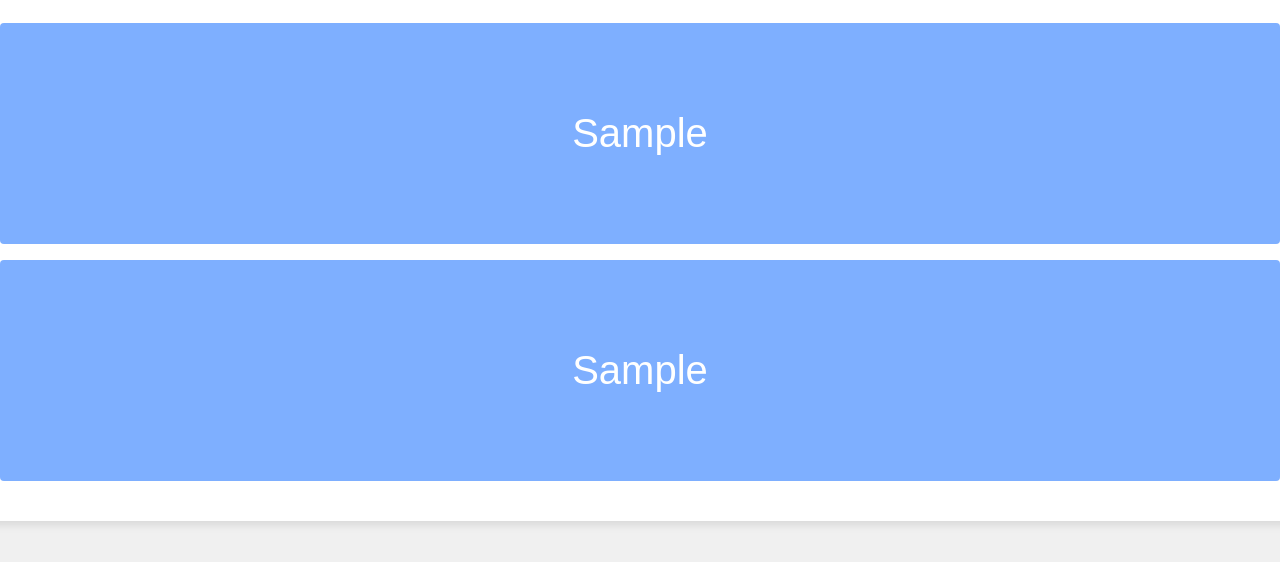
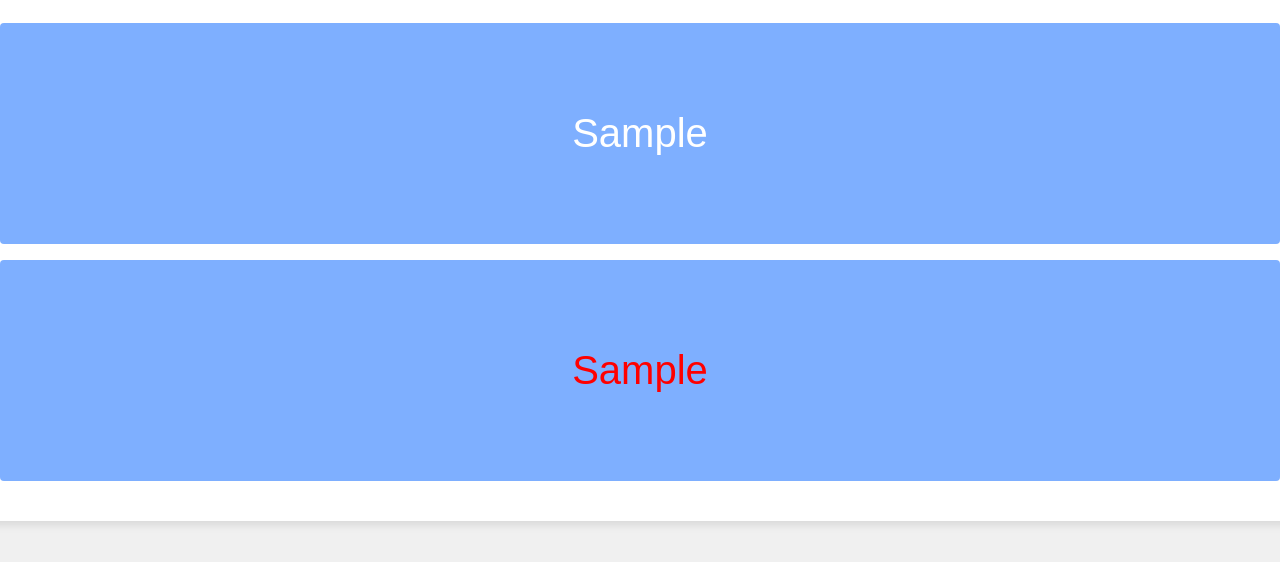
Before and after one commit to whiteblanket123/festival, a Django app: page /mainpage/ in a window 1280 px wide. Shown: the part 238-800 px from the top of the page. Run offline with Django 5.2, Linux system fonts and the light colour scheme; tables that the repository leaves empty hold one stand-in row (values such as "Sample post").

Commit message:
mainpage 색 바꿈

```diff
--- a/2025축제서버v.2/my_project/templates/festival/login.html
+++ b/2025축제서버v.2/my_project/templates/festival/login.html
@@ -79,7 +79,6 @@
 <body>
     <div id="loginFormContainer">
         <h2>2025 우암축전 복면가왕 <br>투표 로그인 페이지</h2>
-		<!-- method="  action="cjds-admin.store/login" 에서 바꿈 -> url 오류 해결  -->
         <form id="loginForm" action="/login/" method="post">
             <label for="name">이름</label>
             <input type="text" id="name" name="name" required><br>
--- a/2025축제서버v.2/my_project/templates/festival/main.html
+++ b/2025축제서버v.2/my_project/templates/festival/main.html
@@ -48,12 +48,23 @@
             align-items: center;
             width: 100%;
         }
-        .vote-button {
+        .vote-button1 {
             width: 100%;
             padding: 5.5rem;
             margin-bottom: 1rem;
             background-color: #7eafff;
             color: white;
+            border: none;
+            border-radius: 4px;
+            font-size: 2.5rem;
+            cursor: pointer;
+        }
+                .vote-button2 {
+            width: 100%;
+            padding: 5.5rem;
+            margin-bottom: 1rem;
+            background-color: #7eafff;
+            color: red;
             border: none;
             border-radius: 4px;
             font-size: 2.5rem;
@@ -94,8 +105,8 @@
     <form id="voteForm" action="/submit/" method="post">
         <input type="hidden" id="name" name="name">
         <input type="hidden" id="number" name="number">
-        <button type="button" class="vote-button" onclick="submitVote(1)">{{ participant.0.participant1 }}</button>
-        <button type="button" class="vote-button" onclick="submitVote(2)">{{ participant.0.participant2 }}</button>
+        <button type="button" class="vote-button1" onclick="submitVote(1)">{{ participant.0.participant1 }}</button>
+        <button type="button" class="vote-button2" onclick="submitVote(2)">{{ participant.0.participant2 }}</button>
     </form>
 
 
```
